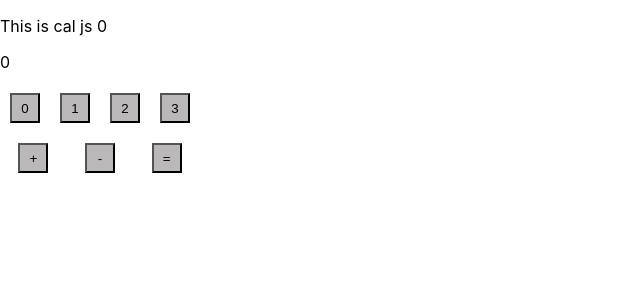
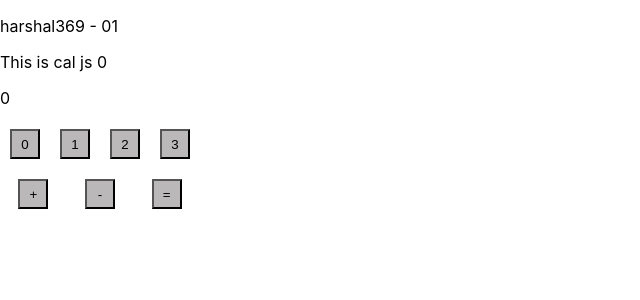
Before and after one commit to arcsagar/calculator, a React (Create React App) app: page / in a window 1280 px wide. Shown: the top 300 px of the page, without its empty margins (0-640 px from the left). Built offline with nearby package versions, Linux system fonts and the light colour scheme.

Commit message:
main-ha : my First Commit

```diff
--- a/src/App.js
+++ b/src/App.js
@@ -5,7 +5,10 @@ function App() {
   console.log('test');
   console.log('test user: Nikkhil420')
   return (
+    <div>
+      <p>harshal369 - 01</p>
     <Cal />
+    </div>
   );
 }
 
```
